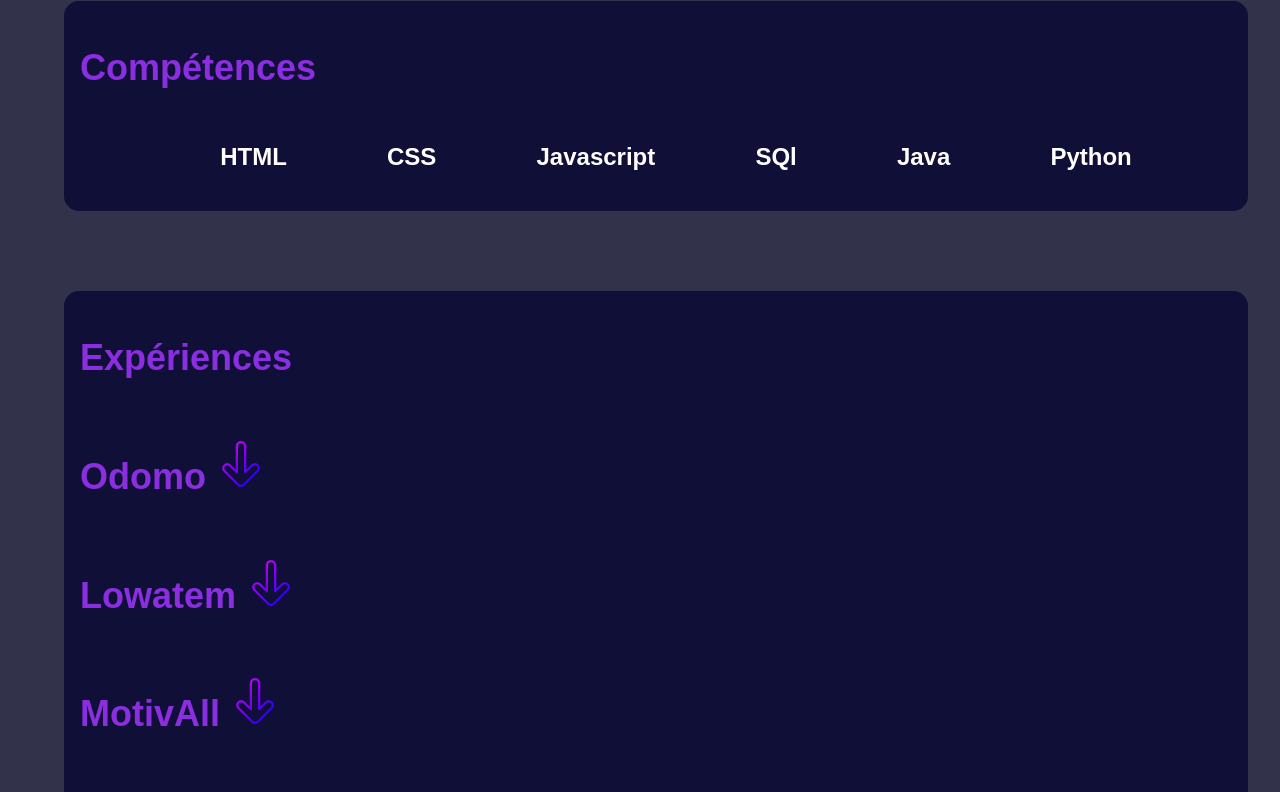
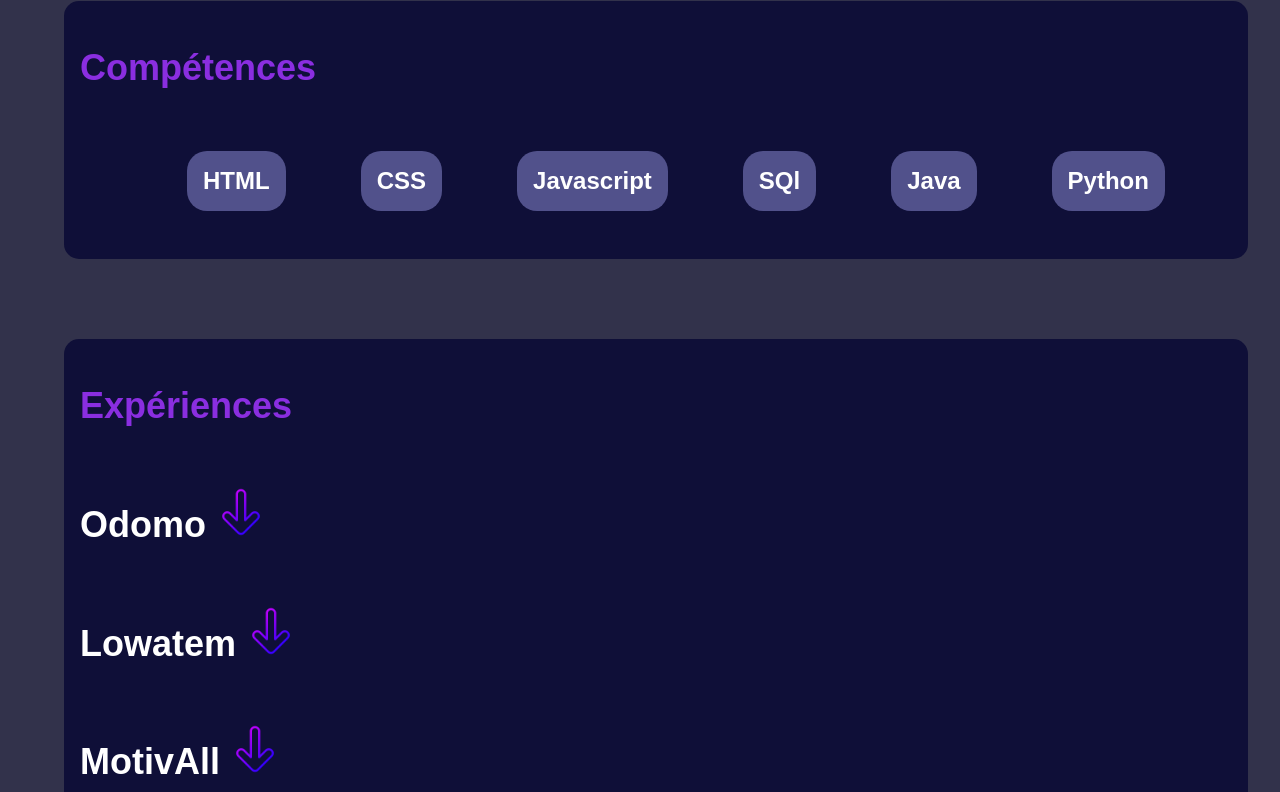
Before and after one commit to Angolux/Portfolio, a plain HTML site: page index.html in a window 1280 px wide. Shown: the part 756-1548 px from the top of the page. Drawn offline with Linux system fonts and the light colour scheme.

Commit message:
Update index.css

```diff
--- a/index.css
+++ b/index.css
@@ -34,6 +34,7 @@
     text-decoration: none;
     text-align: center;
     color: white;
+    margin: 0.5rem;
 }
 
 nav a:hover{
@@ -143,9 +144,7 @@
     flex-direction: column;
 }
 
-.expe h2{
-    width: 30%;
-}
+
 
 .rendu img{
     width: 30%;
@@ -153,6 +152,11 @@
 
 h2 img {
     transition: transform 0.7s ease;
+}
+
+h2{
+
+    color: white;
 }
 
 h2 img:hover {
@@ -177,3 +181,10 @@
 #lvl1{
     width: 36%;
 }
+
+#comp li{
+    background-color: rgb(81, 81, 139);
+    padding: 1rem;
+    border-radius: 20px;
+    margin: 0.5rem;
+}
```
